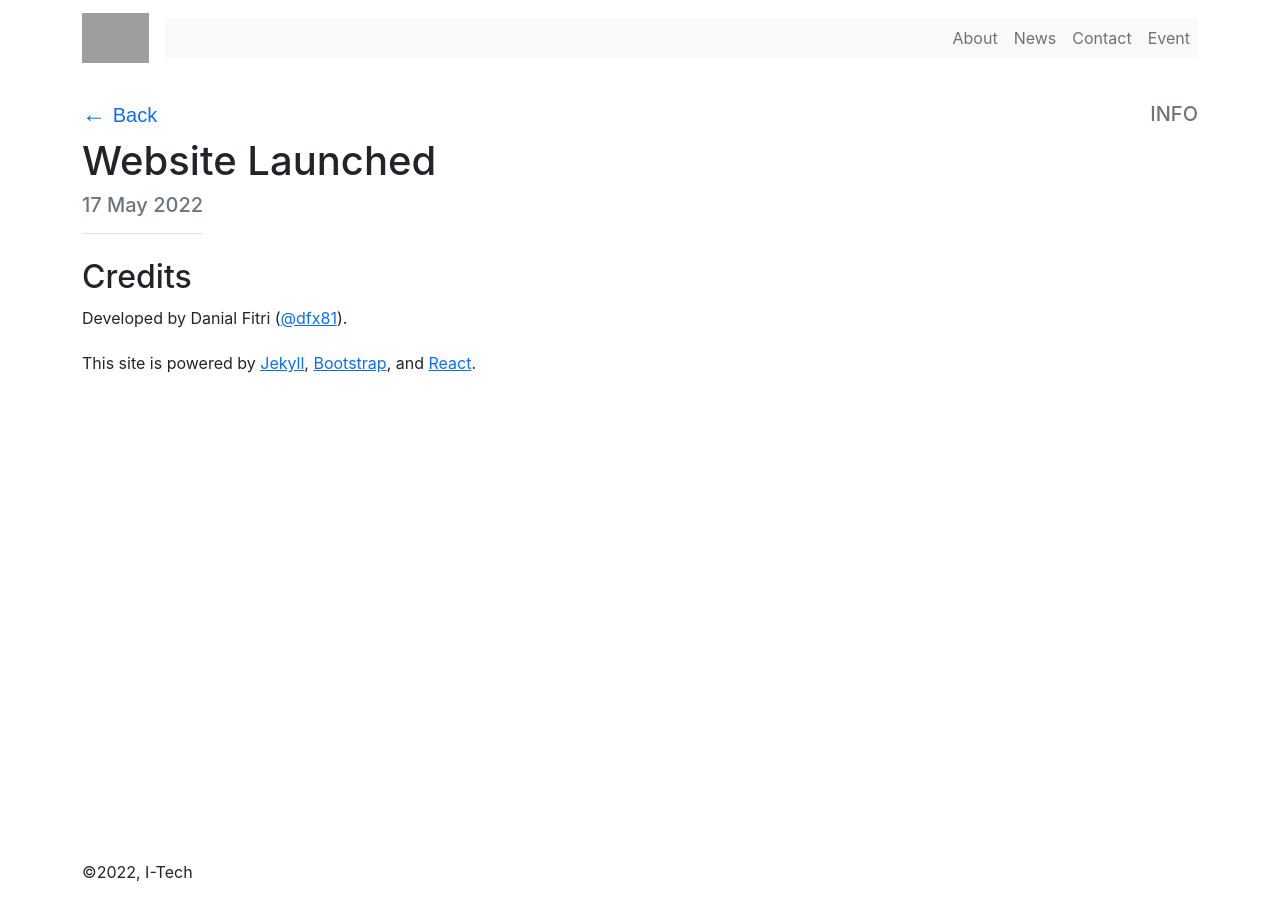
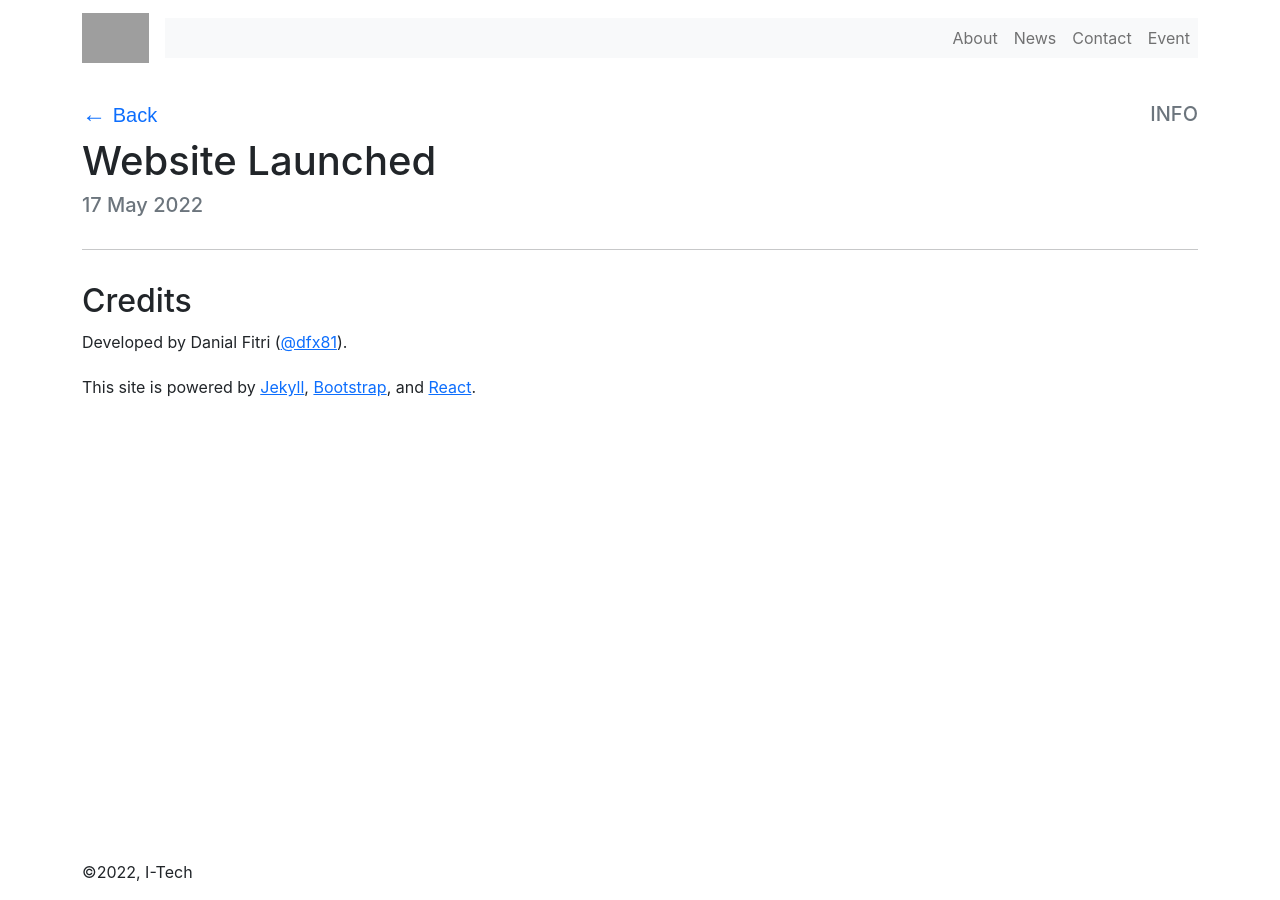
Before and after one commit to itech-uum/news, a Jekyll site: the page built from _posts/2022-05-17-website-launched.md, in a window 1280 px wide. Built offline with Jekyll 4.4.1, drawn with Linux system fonts in a browser that asks for light colours; grey boxes are pictures that could not be loaded.

Commit message:
Updated styles

```diff
--- a/_layouts/post.html
+++ b/_layouts/post.html
@@ -17,9 +17,11 @@ layout: default
 </div>
 <div>
     <h1>{{ page.title }}</h1>
-    <p class="border-bottom pb-3 text-muted h5">
+    <p class="pb-3 text-muted h5">
         {{page.date | date_to_string}}
     </p>
+
+    <hr />
 
     <div class="w-100 pt-3">
         {{ content }}
```
